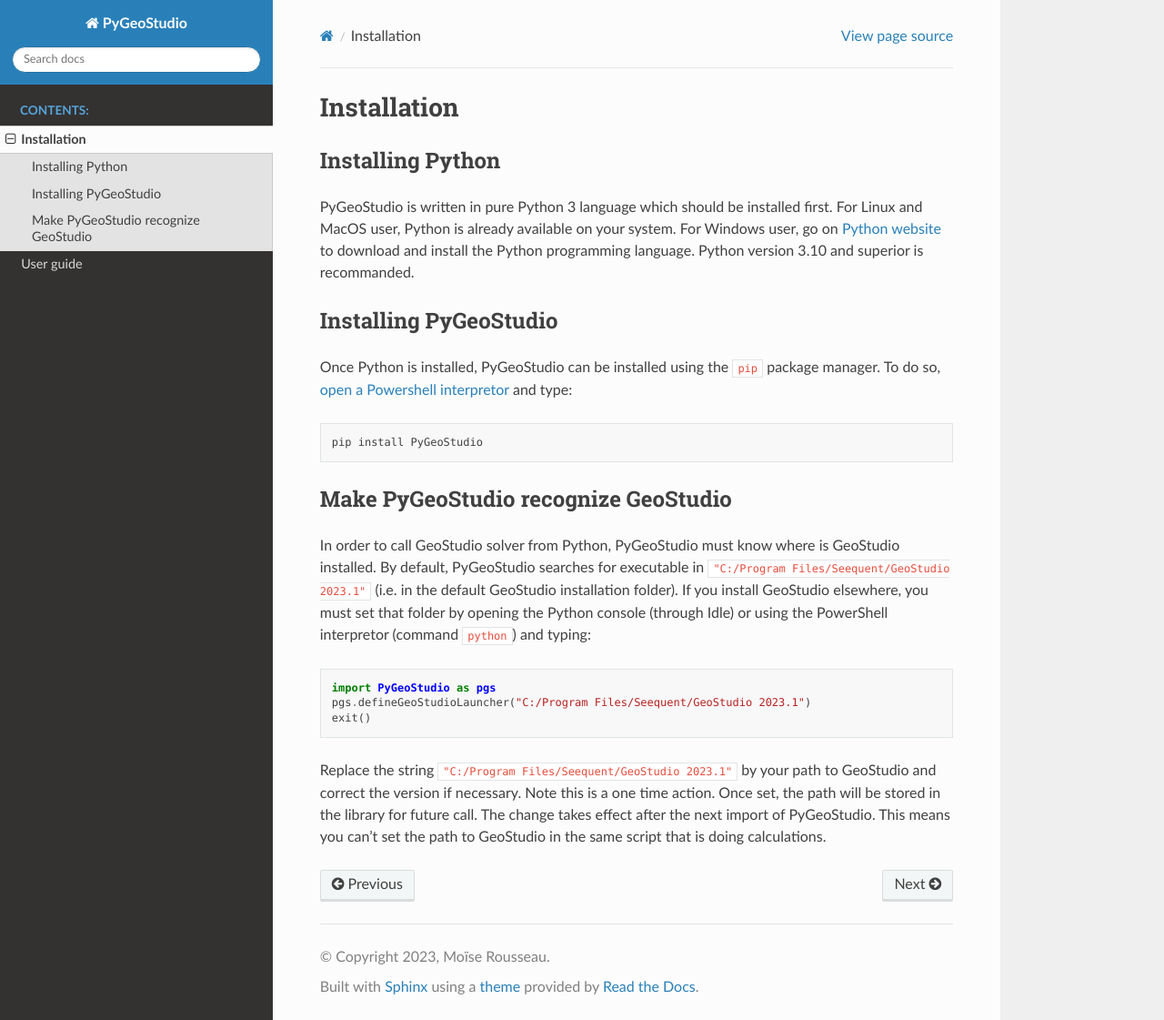
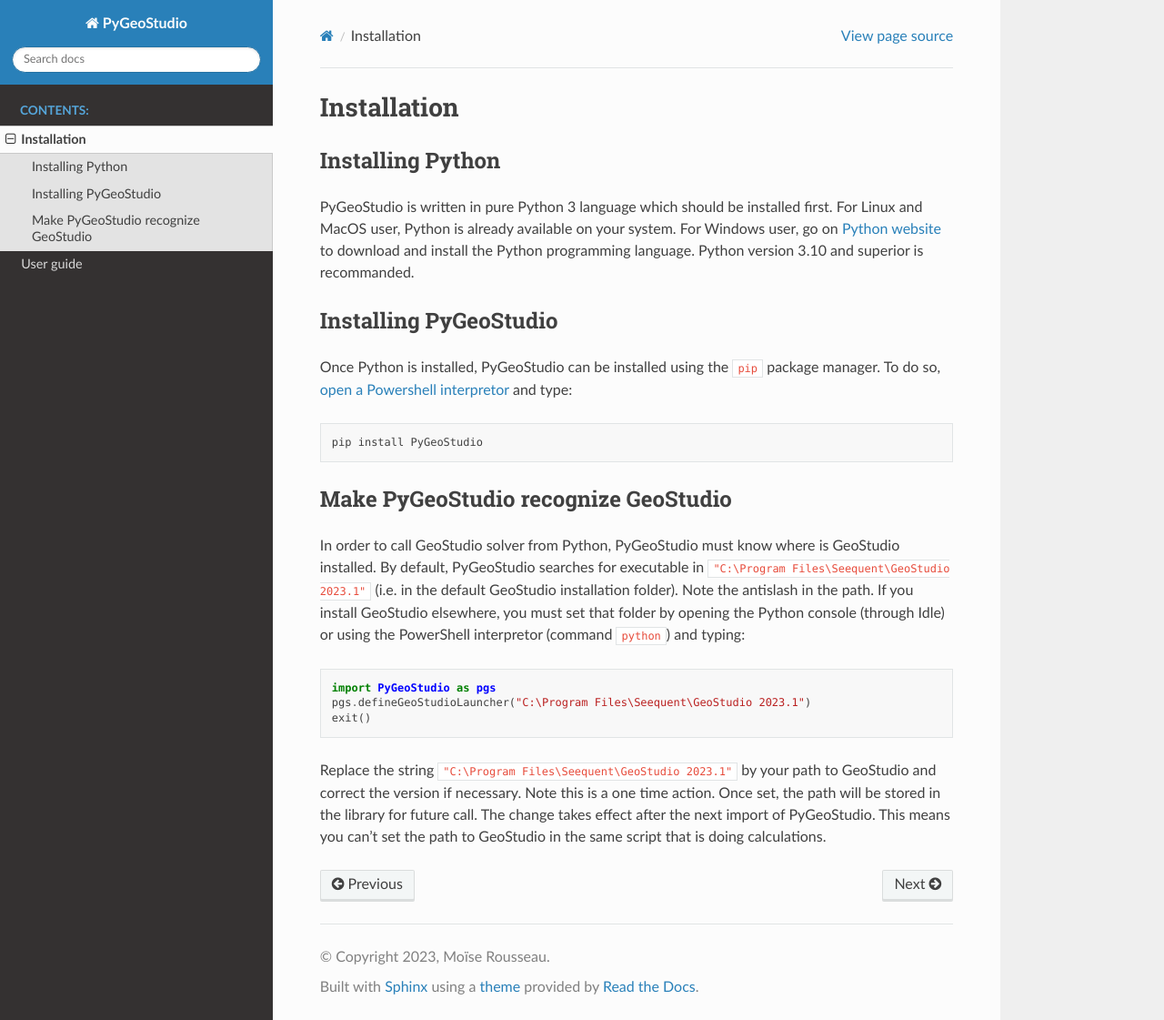
Before and after one commit to MoiseRousseau/PyGeoStudio, a Sphinx documentation site: the page built from docs/source/install.rst, in a window 1280 px wide and 1121 px high. Shown: the whole window at 91% size. Built offline with Sphinx 7.4.7 and the Read the Docs theme 2.0.0, drawn with Linux system fonts in a browser that asks for light colours; pages that are not in the unit, such as notebooks, are missing from menus.

Commit message:
Use antislash in GeoStudio path

```diff
--- a/docs/source/install.rst
+++ b/docs/source/install.rst
@@ -28,17 +28,18 @@
 ------------------------------------
 
 In order to call GeoStudio solver from Python, PyGeoStudio must know where is GeoStudio installed.
-By default, PyGeoStudio searches for executable in ``"C:/Program Files/Seequent/GeoStudio 2023.1"`` (i.e. in the default GeoStudio installation folder).
+By default, PyGeoStudio searches for executable in ``"C:\Program Files\Seequent\GeoStudio 2023.1"`` (i.e. in the default GeoStudio installation folder).
+Note the antislash in the path.
 If you install GeoStudio elsewhere, you must set that folder by opening the Python console (through Idle) or using the PowerShell interpretor (command ``python``) and typing:
 
 .. code-block:: python
 
     import PyGeoStudio as pgs
-    pgs.defineGeoStudioLauncher("C:/Program Files/Seequent/GeoStudio 2023.1")
+    pgs.defineGeoStudioLauncher("C:\Program Files\Seequent\GeoStudio 2023.1")
     exit()
 
 
-Replace the string ``"C:/Program Files/Seequent/GeoStudio 2023.1"`` by your path to GeoStudio and correct the version if necessary.
+Replace the string ``"C:\Program Files\Seequent\GeoStudio 2023.1"`` by your path to GeoStudio and correct the version if necessary.
 Note this is a one time action.
 Once set, the path will be stored in the library for future call.
 The change takes effect after the next import of PyGeoStudio.
```
Also changed, not shown: 2 other files.
